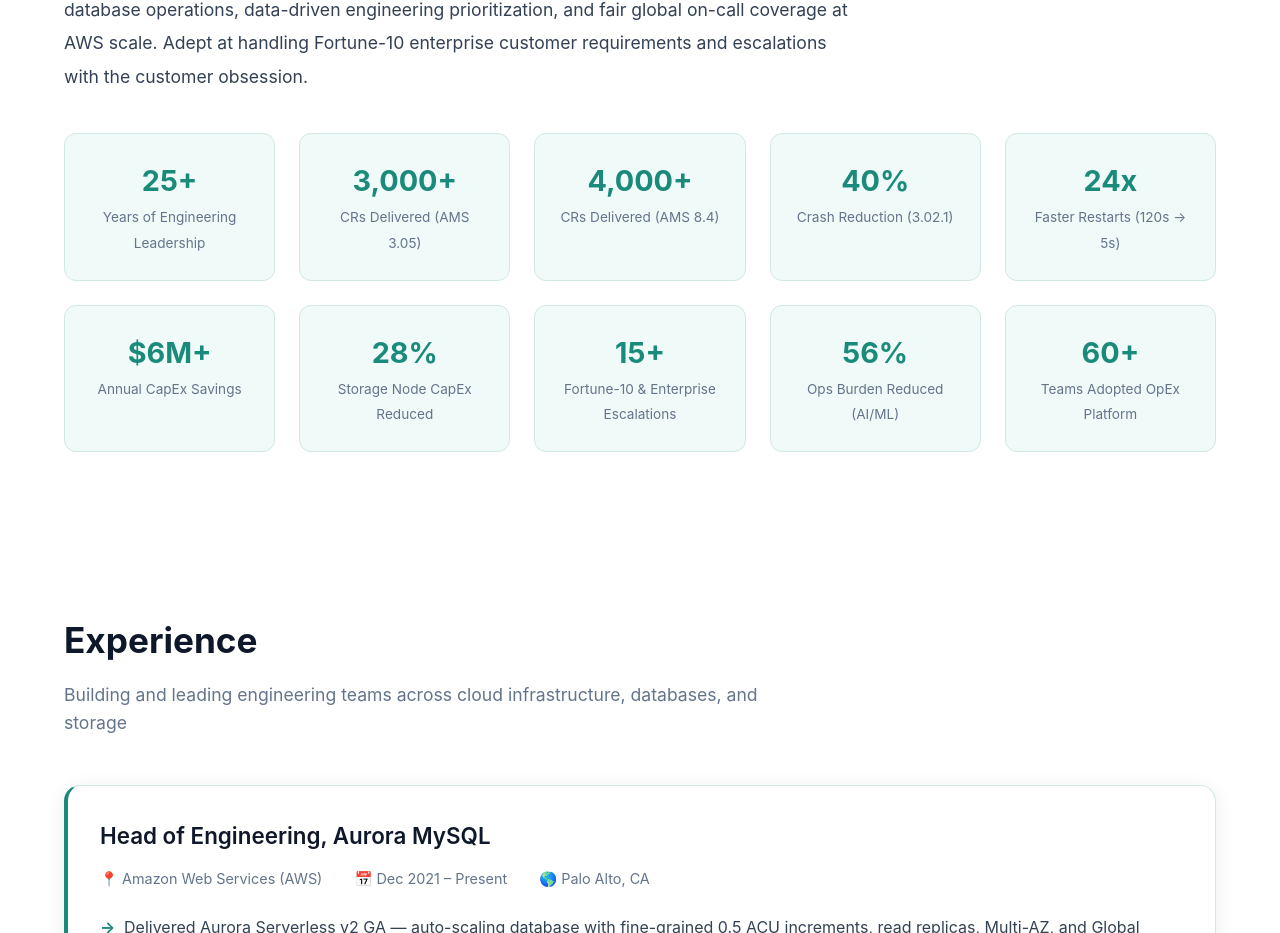
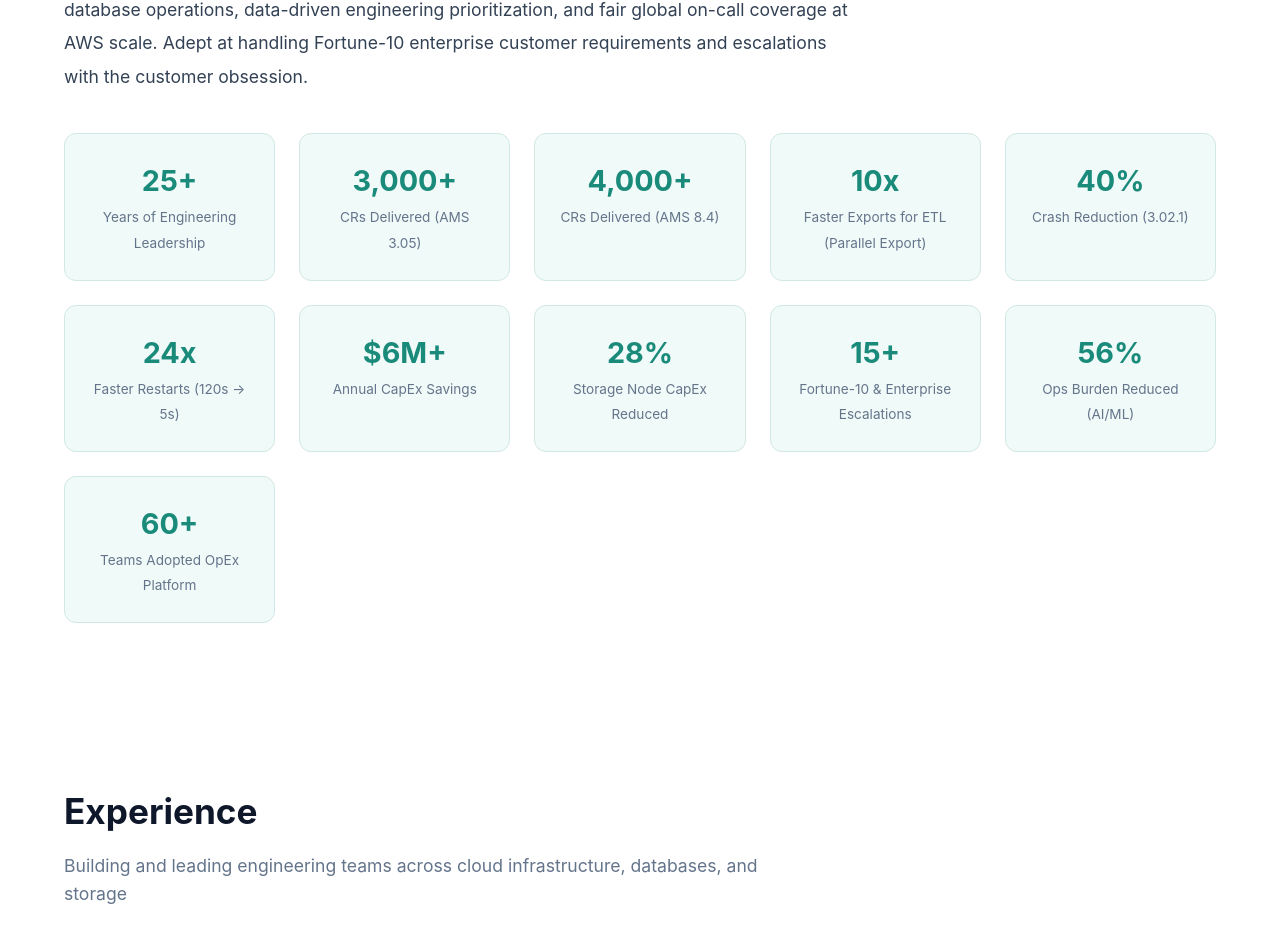
Before and after one commit to ykarakala/ykarakala.github.io, a plain HTML site: page index.html in a window 1280 px wide. Shown: the part 1771-2704 px from the top of the page. Drawn offline with Linux system fonts and the light colour scheme.

Commit message:
feat: Add 10x Parallel Export ETL metric tile

```diff
--- a/index.html
+++ b/index.html
@@ -103,6 +103,10 @@
             <div class="metric-box">
                 <span class="metric-value">4,000+</span>
                 <span class="metric-label">CRs Delivered (AMS 8.4)</span>
+            </div>
+            <div class="metric-box">
+                <span class="metric-value">10x</span>
+                <span class="metric-label">Faster Exports for ETL (Parallel Export)</span>
             </div>
             <div class="metric-box">
                 <span class="metric-value">40%</span>
```
